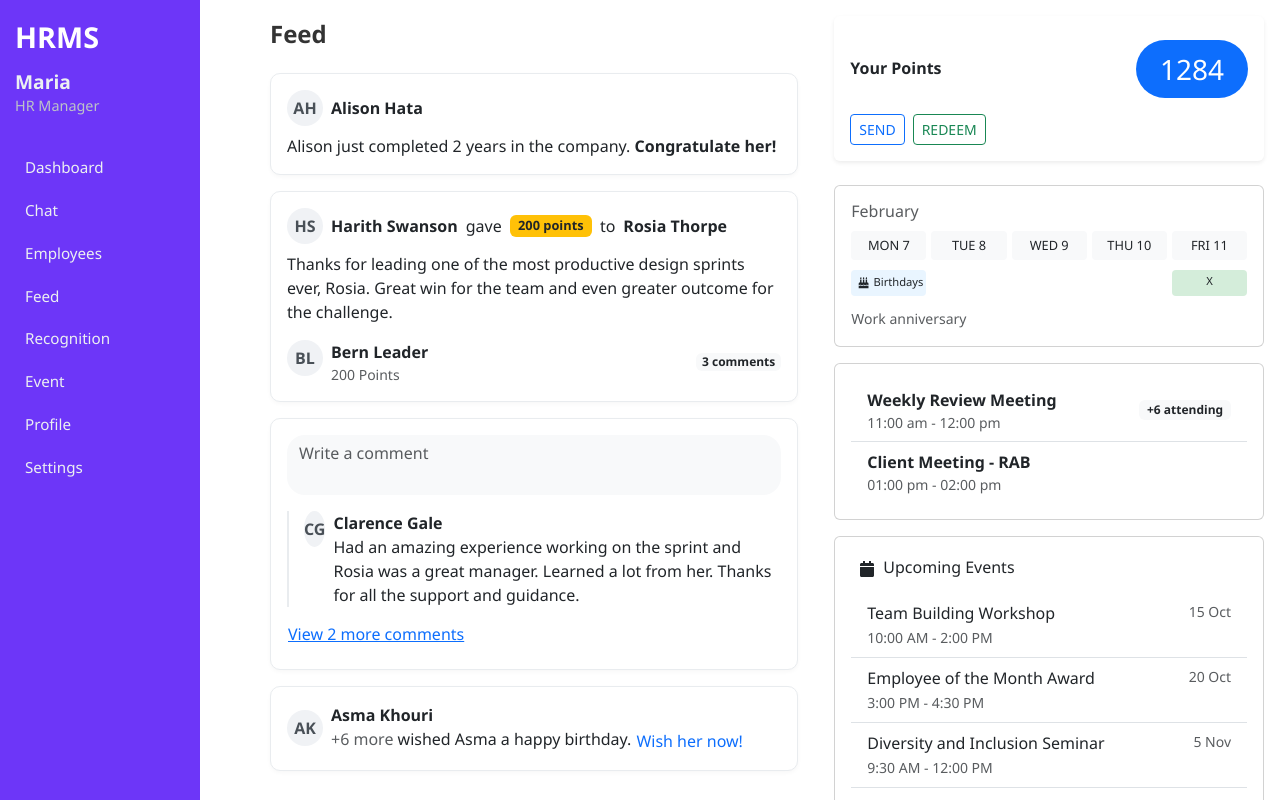
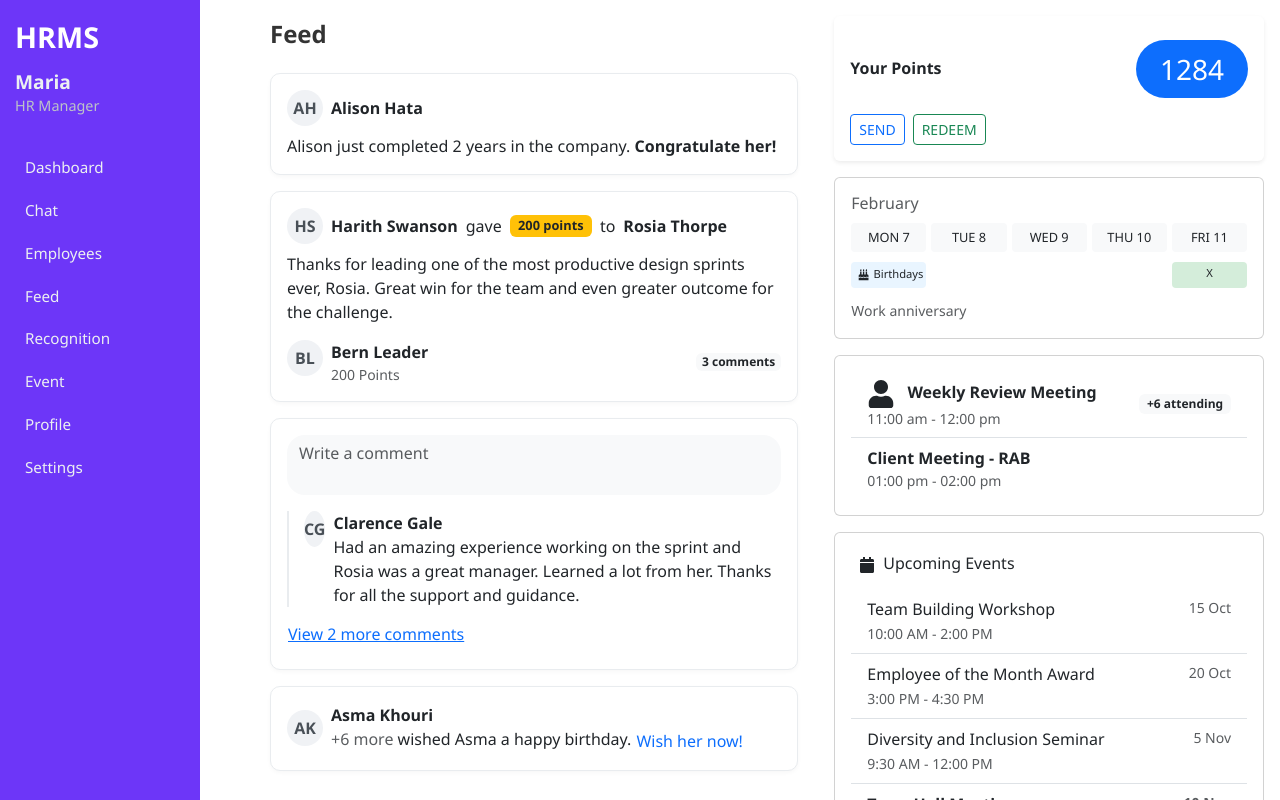
Before and after one commit to divya26s/HRMS-Feed, a React (Create React App) app: page / in a window 1280 px wide. Built offline with nearby package versions, Linux system fonts and the light colour scheme.

Commit message:
Update RightPanel.jsx

```diff
--- a/src/components/RightPanel.jsx
+++ b/src/components/RightPanel.jsx
@@ -1,13 +1,13 @@
 import React from 'react';
 import { Card, ListGroup, Badge } from 'react-bootstrap';
-import { FaBirthdayCake, FaCalendar } from 'react-icons/fa';
+import { FaBirthdayCake, FaCalendar, FaUser } from 'react-icons/fa';
 import './RightPanel.css';
 
 const RightPanel = () => {
   return (
     <div className="right-panel p-3">
       {/* Points Section */}
-      <Card className="mb-4 shadow-sm border-0">
+      <Card className="mb-3 shadow-sm border-0">
         <Card.Body>
           <div className="d-flex justify-content-between align-items-center my-2">
             <h6 className="mb-0 fw-semibold">Your Points</h6>
@@ -48,7 +48,7 @@ const RightPanel = () => {
           <ListGroup variant="flush">
             <ListGroup.Item className="d-flex justify-content-between align-items-center">
               <div>
-                <strong>Weekly Review Meeting</strong>
+              <FaUser size={28} className="me-2" /> <strong>Weekly Review Meeting</strong>
                 <div className="text-muted small">11:00 am - 12:00 pm</div>
               </div>
               <Badge bg="light" text="dark">+6 attending</Badge>
```
